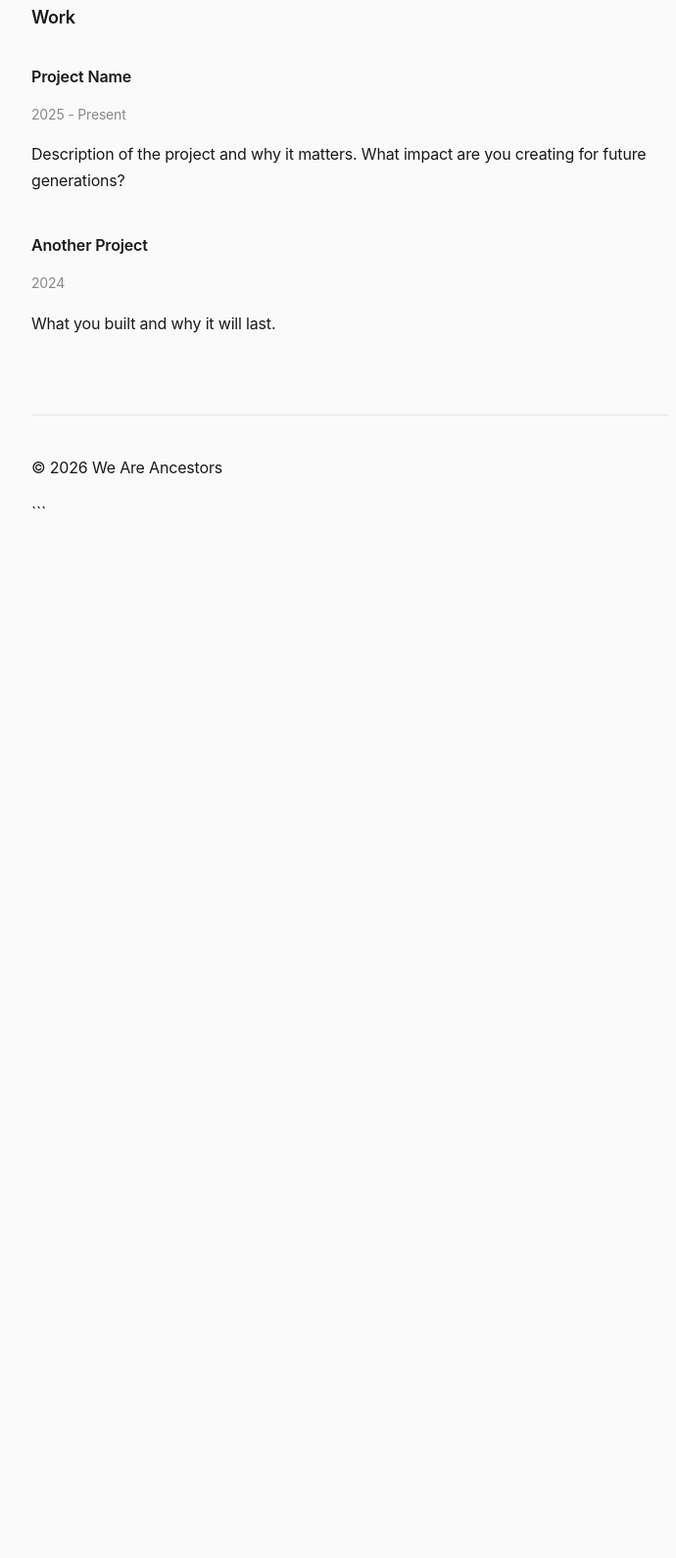
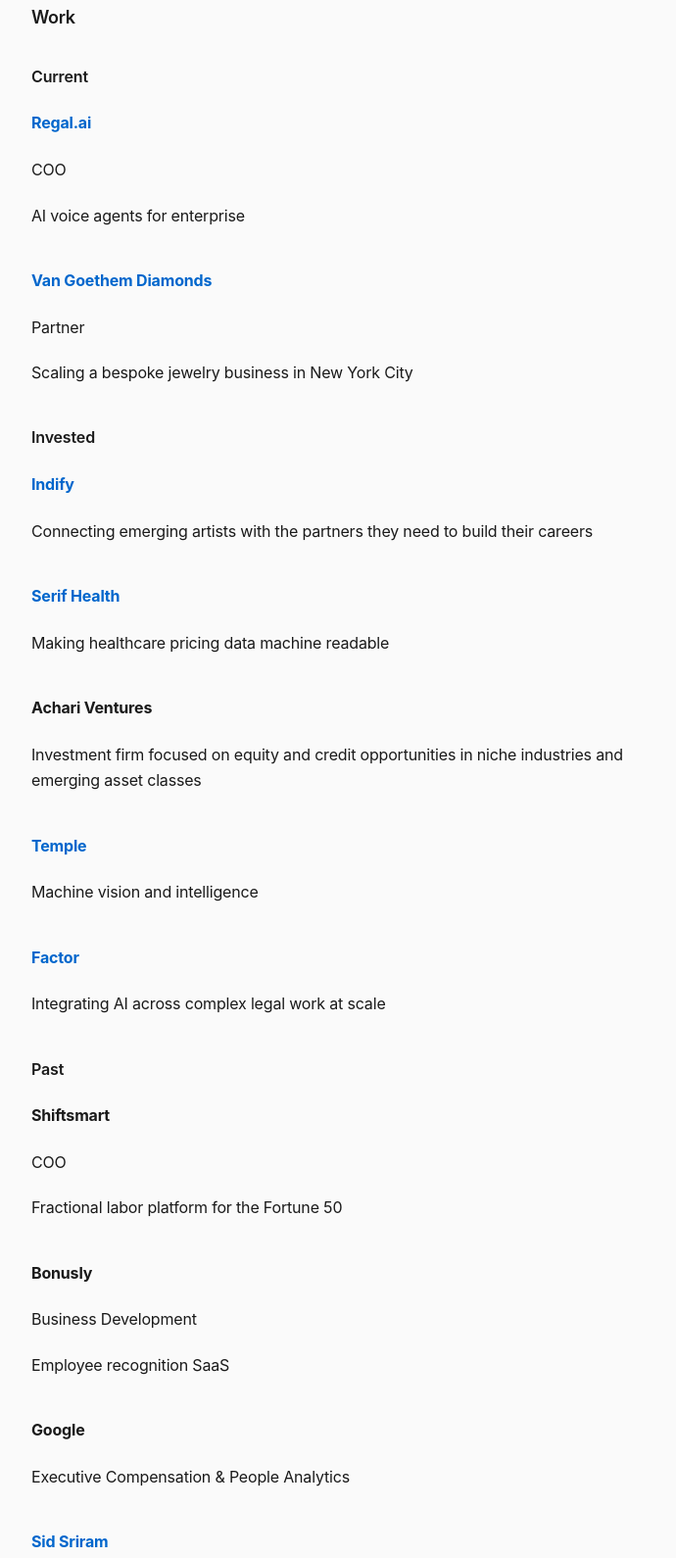
Before and after one commit to sahmehta3/weareancestors, a plain HTML site: page work.html in a window 1280 px wide. Shown: the part 238-1828 px from the top of the page at 98% size, without its empty margins (283-973 px from the left). Before the commit the page ends 815 px from the top, so only its background shows below. Drawn offline with Linux system fonts and the light colour scheme; a web font is replaced by a local one.

Commit message:
Update work.html

```diff
--- a/work.html
+++ b/work.html
@@ -24,19 +24,83 @@
     <section class="work">
         <h2>Work</h2>
 
-        <article class="work-item">
-            <h3>Project Name</h3>
-            <p class="date">2025 - Present</p>
-            <p>Description of the project and why it matters. What impact are you creating for future generations?</p>
-        </article>
+        <div class="work-section">
+            <h3>Current</h3>
 
-        <article class="work-item">
-            <h3>Another Project</h3>
-            <p class="date">2024</p>
-            <p>What you built and why it will last.</p>
-        </article>
+            <article class="work-item">
+                <h4><a href="https://regal.ai" target="_blank">Regal.ai</a></h4>
+                <p class="role">COO</p>
+                <p>AI voice agents for enterprise</p>
+            </article>
 
-        <!-- Add more work items here -->
+            <article class="work-item">
+                <h4><a href="https://vangoethemdiamonds.com" target="_blank">Van Goethem Diamonds</a></h4>
+                <p class="role">Partner</p>
+                <p>Scaling a bespoke jewelry business in New York City</p>
+            </article>
+        </div>
+
+        <div class="work-section">
+            <h3>Invested</h3>
+
+            <article class="work-item">
+                <h4><a href="https://indify.io" target="_blank">Indify</a></h4>
+                <p>Connecting emerging artists with the partners they need to build their careers</p>
+            </article>
+
+            <article class="work-item">
+                <h4><a href="https://serifhealth.com" target="_blank">Serif Health</a></h4>
+                <p>Making healthcare pricing data machine readable</p>
+            </article>
+
+            <article class="work-item">
+                <h4>Achari Ventures</h4>
+                <p>Investment firm focused on equity and credit opportunities in niche industries and emerging asset classes</p>
+            </article>
+
+            <article class="work-item">
+                <h4><a href="https://www.templeapp.ai/" target="_blank">Temple</a></h4>
+                <p>Machine vision and intelligence</p>
+            </article>
+
+            <article class="work-item">
+                <h4><a href="https://factor.law" target="_blank">Factor</a></h4>
+                <p>Integrating AI across complex legal work at scale</p>
+            </article>
+        </div>
+
+        <div class="work-section">
+            <h3>Past</h3>
+
+            <article class="work-item">
+                <h4>Shiftsmart</h4>
+                <p class="role">COO</p>
+                <p>Fractional labor platform for the Fortune 50</p>
+            </article>
+
+            <article class="work-item">
+                <h4>Bonusly</h4>
+                <p class="role">Business Development</p>
+                <p>Employee recognition SaaS</p>
+            </article>
+
+            <article class="work-item">
+                <h4>Google</h4>
+                <p class="role">Executive Compensation & People Analytics</p>
+            </article>
+
+            <article class="work-item">
+                <h4><a href="https://www.sidsriram.com" target="_blank">Sid Sriram</a></h4>
+                <p class="role">Head of Marketing & PR</p>
+                <p>Grammy-nominated artist with over 3 billion streams across Indian film music and independent releases</p>
+            </article>
+
+            <article class="work-item">
+                <h4>Northwestern University</h4>
+                <p class="role">B.S.</p>
+                <p>Industrial Engineering & Management Sciences</p>
+            </article>
+        </div>
     </section>
 </main>
 
```
